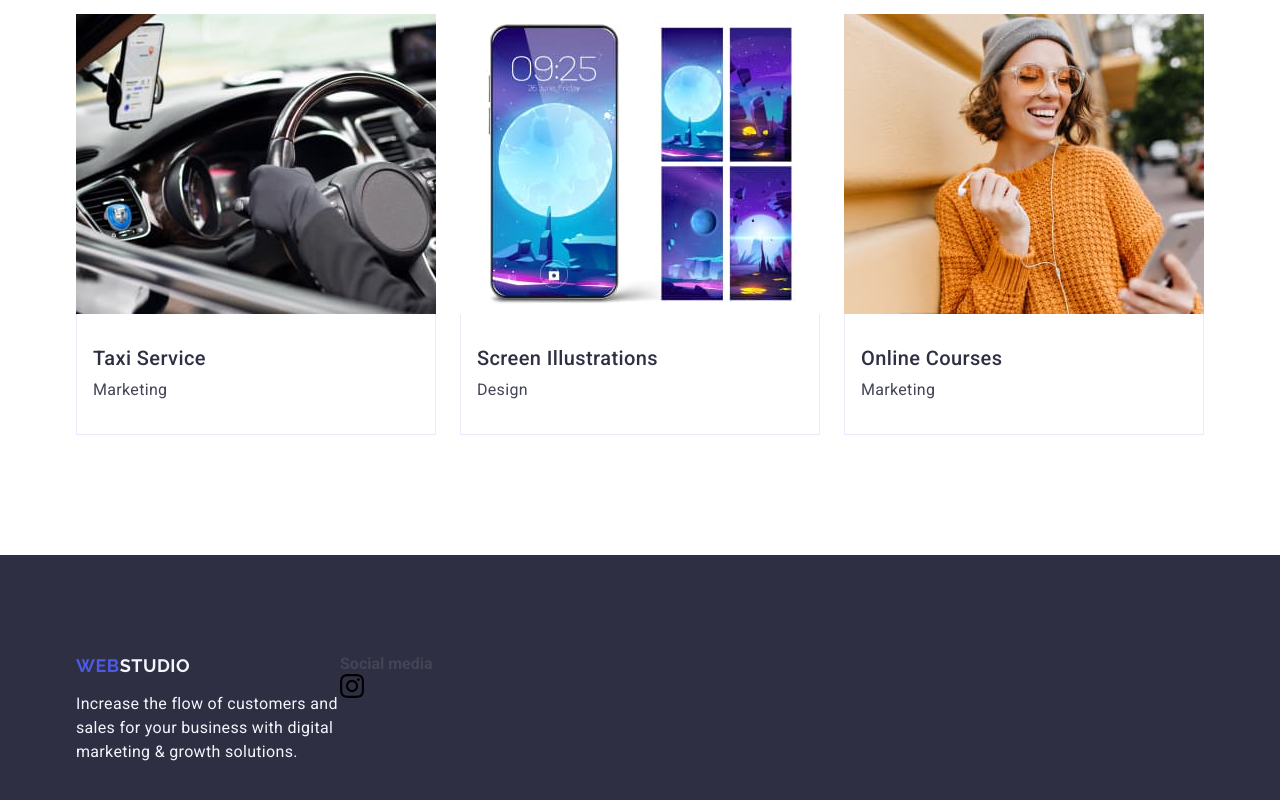
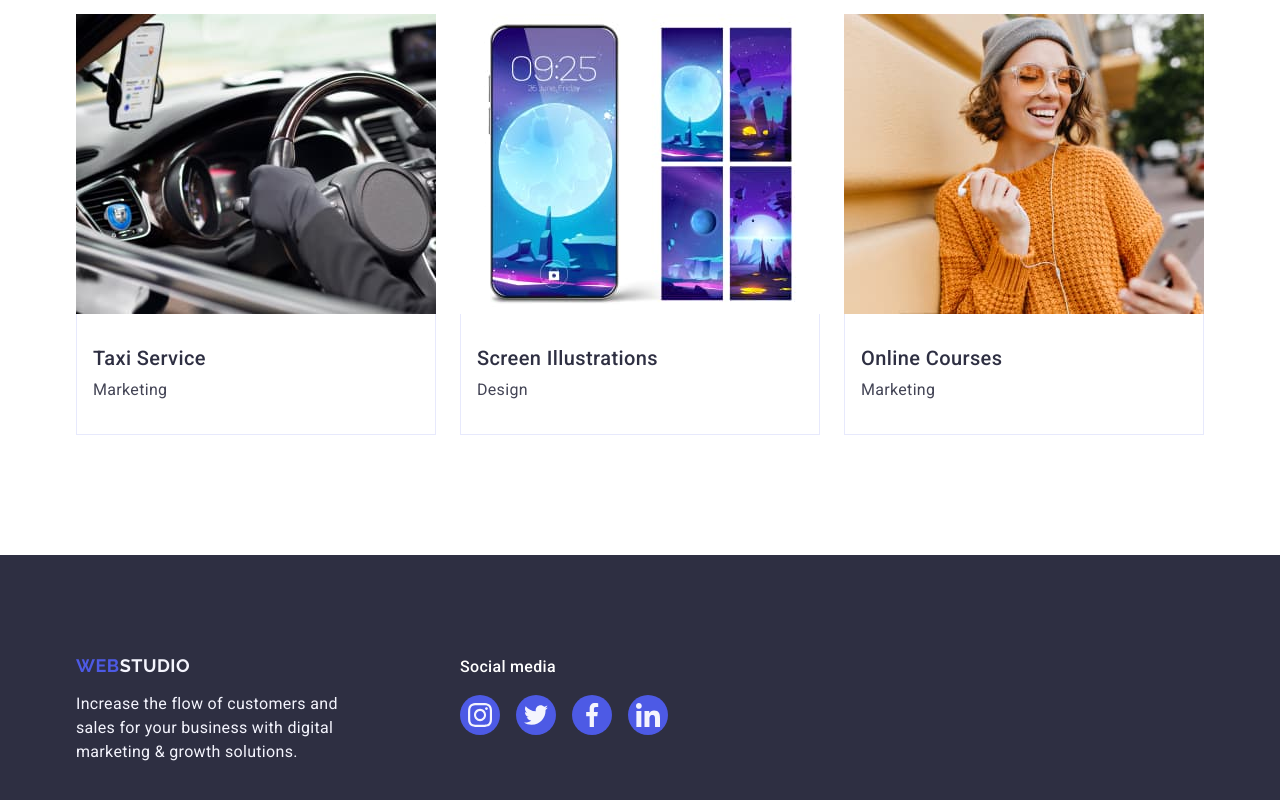
Before and after one commit to Keeldg/goit-markup-hw-04, a plain HTML site: page index.html in a window 1280 px wide. Shown: the part 2658-3458 px from the top of the page. Drawn offline with nearby package versions, Linux system fonts and the light colour scheme.

Commit message:
hw4icons

```diff
--- a/css/styles.css
+++ b/css/styles.css
@@ -416,12 +416,34 @@ img {
 
 .footer-container {
   display: flex;
+  /* justify-content: left;
+  align-items: 16px; */
 }
 .footer-social-media {
+  width: 208px;
+  margin-left: 120px;
 }
-.footer-media {
+
+.footer-social {
+  display: inline-block;
+  color: #fff;
+  font-size: 16px;
+  font-weight: 500;
+  text-align: center;
+  line-height: 1.5;
+  letter-spacing: 0.32px;
+  margin-bottom: 16px;
+}
+.media-list {
+  display: flex;
+  justify-content: center;
+  align-items: center;
+  gap: 16px;
 }
 .media-item {
+  width: 40px;
+  height: 40px;
+  flex-shrink: 0;
 }
 .media-link {
 }
--- a/index.html
+++ b/index.html
@@ -347,12 +347,33 @@
         </div>
 
         <div class="footer-social-media">
-          <h4>Social media</h4>
-          <ul class="footer-media">
+          <h4 class="footer-social">Social media</h4>
+          <ul class="media-list">
             <li class="media-item">
-              <a href="" class="media-link">
-                <svg class="media-icon" width="24" height="24">
+              <a href="" class="icon-link">
+                <svg class="icon-icon" width="24" height="24">
                   <use href="./images/icons.svg#icon-instagram"></use>
+                </svg>
+              </a>
+            </li>
+            <li class="media-item">
+              <a href="" class="icon-link">
+                <svg class="icon-icon" width="24" height="24">
+                  <use href="./images/icons.svg#icon-twitter"></use>
+                </svg>
+              </a>
+            </li>
+            <li class="media-item">
+              <a href="" class="icon-link">
+                <svg class="icon-icon" width="24" height="24">
+                  <use href="./images/icons.svg#icon-facebook"></use>
+                </svg>
+              </a>
+            </li>
+            <li class="media-item">
+              <a href="" class="icon-link">
+                <svg class="icon-icon" width="24" height="24">
+                  <use href="./images/icons.svg#icon-linkedin"></use>
                 </svg>
               </a>
             </li>
```
